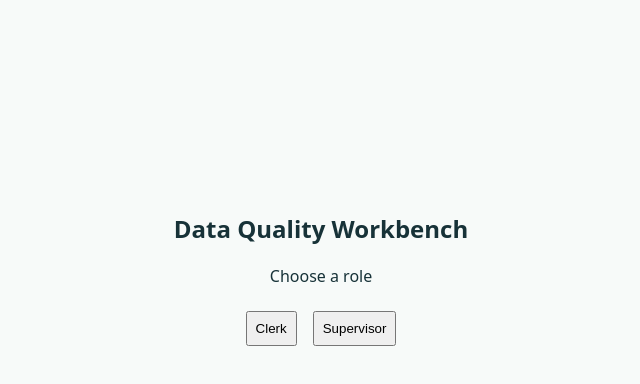
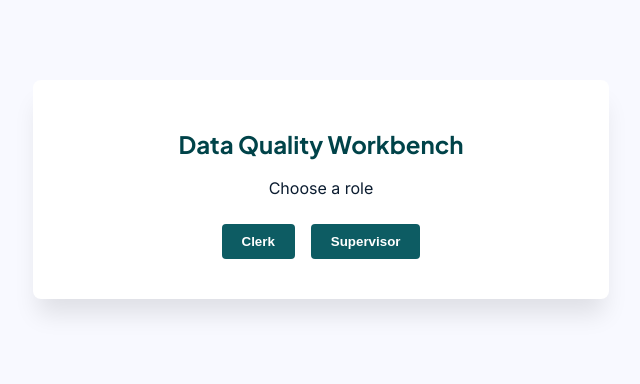
Before and after one commit to Gathoni-K/unitTrace-terumoBCT, a React (Vite) app in the folder packages/web/: page /sign-in in a window 1280 px wide. Shown: the top 384 px of the page, without its empty margins (319-959 px from the left). Built offline with nearby package versions, Linux system fonts and the light colour scheme.

Commit message:
feat(frontend): phase 1 foundation - tokens, fonts, material design

```diff
--- a/packages/web/index.html
+++ b/packages/web/index.html
@@ -1,5 +1,22 @@
 <!doctype html>
 <html lang="en">
-  <head><meta charset="UTF-8" /><meta name="viewport" content="width=device-width, initial-scale=1.0" /><title>Data Quality Workbench</title></head>
-  <body><div id="root"></div><script type="module" src="/src/main.tsx"></script></body>
+  <head>
+    <meta charset="UTF-8" />
+    <meta name="viewport" content="width=device-width, initial-scale=1.0" />
+    <title>UnitTrace — Data Quality Workbench</title>
+    <link rel="preconnect" href="https://fonts.googleapis.com" />
+    <link rel="preconnect" href="https://fonts.gstatic.com" crossorigin />
+    <link
+      href="https://fonts.googleapis.com/css2?family=Inter:wght@400;500;600;700&family=Plus+Jakarta+Sans:wght@600;700&display=swap"
+      rel="stylesheet"
+    />
+    <link
+      href="https://fonts.googleapis.com/css2?family=Material+Symbols+Outlined:opsz,wght,FILL,GRAD@20..48,100..700,0..1,-50..200"
+      rel="stylesheet"
+    />
+  </head>
+  <body>
+    <div id="root"></div>
+    <script type="module" src="/src/main.tsx"></script>
+  </body>
 </html>
--- a/packages/web/src/styles.css
+++ b/packages/web/src/styles.css
@@ -1,3 +1,217 @@
-:root { --surface: #f7faf9; --text: #173238; --primary: #087f78; --danger: #c0392b; --border: #d7e2e0; --success: #25855a; --warning: #b7791f; }
-:root[data-theme='dark'] { --surface: #122326; --text: #edf7f5; --primary: #4fd1c5; --danger: #fc8181; --border: #365154; --success: #68d391; --warning: #f6ad55; }
-* { box-sizing: border-box; } body { margin: 0; background: var(--surface); color: var(--text); font: 16px system-ui, sans-serif; } header { display: flex; gap: 1rem; align-items: center; padding: 1rem; border-bottom: 1px solid var(--border); } header strong { margin-right: auto; } button, select { padding: .5rem; } .chip { border: 1px solid var(--border); border-radius: 999px; padding: .2rem .6rem; } .banner { background: var(--warning); color: #fff; padding: .4rem 1rem; text-align: center; } .layout { display: flex; min-height: calc(100vh - 65px); } nav { display: flex; flex-direction: column; gap: 1rem; width: 220px; padding: 1rem; border-right: 1px solid var(--border); } a { color: var(--primary); text-decoration: none; } main { padding: 2rem; flex: 1; } footer { display: none; } .signin { max-width: 32rem; margin: 20vh auto; padding: 2rem; text-align: center; } .signin button { margin: .5rem; } @media (max-width: 700px) { nav { display: none; } footer { display: flex; position: fixed; bottom: 0; width: 100%; justify-content: space-around; padding: .8rem; background: var(--surface); border-top: 1px solid var(--border); } main { padding-bottom: 5rem; } }
+/* ==========================================================================
+   packages/web/src/styles.css
+   ========================================================================== */
+
+/* 1. Design Tokens (Material Design 3 extracted from Stitch) */
+:root {
+  --font-body: 'Inter', system-ui, sans-serif;
+  --font-headline: 'Plus Jakarta Sans', system-ui, sans-serif;
+
+  /* Colors - Light Theme */
+  --surface: #f8f9ff;
+  --surface-container-lowest: #ffffff;
+  --surface-container-low: #eff4ff;
+  --surface-container: #e5eeff;
+  --surface-container-high: #dce9ff;
+  --surface-container-highest: #d3e4fe;
+
+  --on-surface: #0b1c30;
+  --on-surface-variant: #3f484a;
+  --secondary: #565e74;
+  --outline-variant: #bfc8c9;
+
+  /* Brand / Primary */
+  --primary: #004349;
+  --primary-container: #0d5c63;
+  --on-primary: #ffffff;
+  --on-primary-container: #90d2da;
+  --primary-fixed: #abeef6;
+
+  /* Semantic */
+  --error: #ba1a1a;
+  --error-container: #ffdad6;
+  --on-error-container: #93000a;
+  --tertiary: #00471b;
+  --tertiary-container: #006127;
+
+  /* Borders & Shadows */
+  --border-radius-lg: 0.25rem;
+  --border-radius-xl: 0.5rem;
+  --border-radius-full: 9999px;
+  --shadow-sm: 0 1px 2px 0 rgb(0 0 0 / 0.05);
+  --shadow-md: 0 4px 6px -1px rgb(0 0 0 / 0.1);
+  --shadow-xl: 0 20px 25px -5px rgb(0 0 0 / 0.1);
+}
+
+/* Dark Theme Overrides */
+:root[data-theme='dark'] {
+  --surface: #0f172a;
+  --surface-container-lowest: #1e293b;
+  --surface-container-low: #243447;
+  --surface-container: #334155;
+  --surface-container-high: #475569;
+  --surface-container-highest: #64748b;
+
+  --on-surface: #f8f9ff;
+  --on-surface-variant: #cbd5e1;
+  --secondary: #94a3b8;
+
+  --primary: #14b8a6;
+  --primary-container: #0d5c63;
+  --on-primary: #ffffff;
+
+  --error: #fc8181;
+  --error-container: #7f1d1d;
+}
+
+/* 2. Base Styles */
+* {
+  box-sizing: border-box;
+}
+body {
+  margin: 0;
+  background-color: var(--surface);
+  color: var(--on-surface);
+  font-family: var(--font-body);
+  font-size: 16px;
+  line-height: 24px;
+  -webkit-font-smoothing: antialiased;
+}
+
+/* 3. Typography Utilities (From Stitch config) */
+.font-headline-sm {
+  font-family: var(--font-headline);
+  font-size: 20px;
+  line-height: 28px;
+  font-weight: 600;
+}
+.font-headline-md {
+  font-family: var(--font-headline);
+  font-size: 24px;
+  line-height: 32px;
+  font-weight: 600;
+}
+.font-headline-lg {
+  font-family: var(--font-headline);
+  font-size: 30px;
+  line-height: 38px;
+  font-weight: 700;
+}
+.font-headline-xl {
+  font-family: var(--font-headline);
+  font-size: 36px;
+  line-height: 44px;
+  font-weight: 700;
+}
+.font-label-md {
+  font-size: 14px;
+  line-height: 20px;
+  font-weight: 600;
+}
+.font-label-lg {
+  font-size: 16px;
+  line-height: 24px;
+  font-weight: 600;
+}
+.font-body-md {
+  font-size: 16px;
+  line-height: 24px;
+  font-weight: 400;
+}
+
+/* 4. Legacy AppShell compatibility (Will be replaced in Phase 3) */
+.shell {
+  min-height: 100vh;
+  display: flex;
+  flex-direction: column;
+}
+.chip {
+  display: inline-flex;
+  align-items: center;
+  gap: 4px;
+  padding: 4px 12px;
+  border: 1px solid var(--surface-container);
+  border-radius: 999px;
+  background: var(--surface-container);
+  font-size: 13px;
+  color: var(--on-surface);
+}
+.banner {
+  background: var(--error-container);
+  color: var(--on-error-container);
+  padding: 8px 16px;
+  text-align: center;
+  font-size: 14px;
+}
+.layout {
+  display: flex;
+  flex: 1;
+  min-height: 0;
+}
+nav {
+  display: flex;
+  flex-direction: column;
+  gap: 8px;
+  width: 240px;
+  padding: 16px;
+  border-right: 1px solid var(--surface-container);
+  background: var(--surface-container-lowest);
+}
+nav a {
+  padding: 8px 12px;
+  border-radius: 8px;
+  color: var(--on-surface-variant);
+  text-decoration: none;
+}
+nav a:hover {
+  background: var(--surface-container);
+}
+nav a[aria-current='page'] {
+  background: var(--primary-container);
+  color: var(--on-primary);
+}
+main {
+  padding: 24px;
+  flex: 1;
+  min-width: 0;
+}
+footer {
+  display: none;
+}
+.signin {
+  max-width: 36rem;
+  margin: 10vh auto;
+  padding: 32px;
+  text-align: center;
+  background: var(--surface-container-lowest);
+  border-radius: var(--border-radius-xl);
+  box-shadow: var(--shadow-xl);
+}
+
+/* Temporary styles for the old Sign In form so it doesn't look broken */
+.signin button {
+  margin: 8px;
+  padding: 10px 20px;
+  background: var(--primary-container);
+  color: var(--on-primary);
+  border: none;
+  border-radius: var(--border-radius-lg);
+  font-weight: 600;
+  cursor: pointer;
+}
+.signin h1 {
+  font-family: var(--font-headline);
+  color: var(--primary);
+}
+
+/* 5. Utility */
+.material-symbols-outlined {
+  font-variation-settings:
+    'FILL' 0,
+    'wght' 400,
+    'GRAD' 0,
+    'opsz' 24;
+  vertical-align: middle;
+  font-size: 20px;
+  line-height: 1;
+}
```
